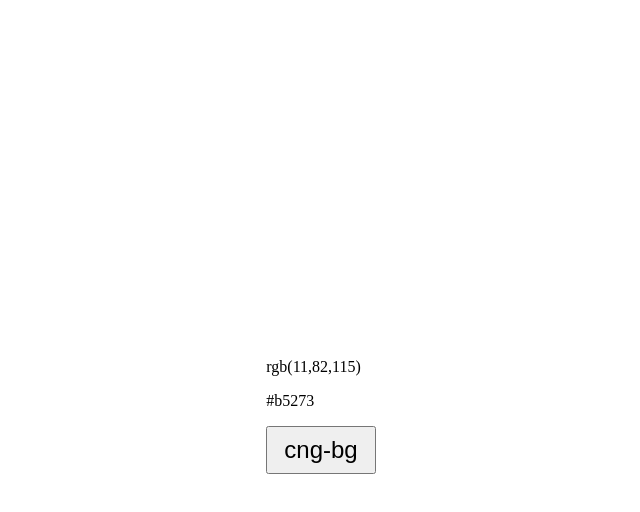
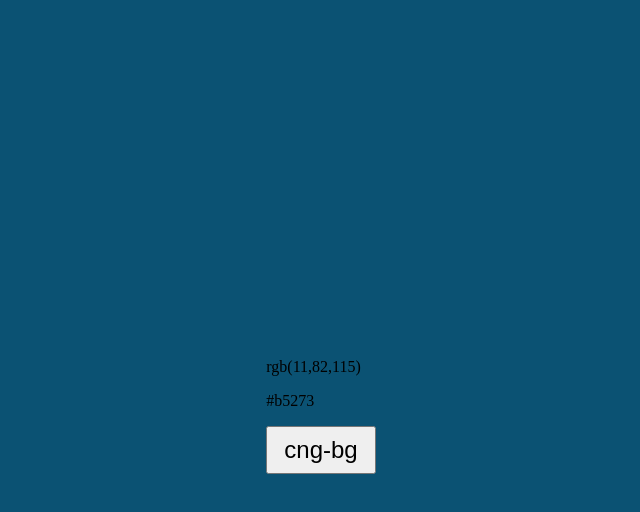
Before and after one commit to Abed-155/colors-app, a plain HTML site: page index.html in a window 1280 px wide. Both pictures are taken after a click on the button "cng-bg". Shown: the whole page, without its empty margins (327-967 px from the left). Drawn offline with Linux system fonts and the light colour scheme.

Commit message:
update files seperate

```diff
--- /dev/null
+++ b/colorHex.js
@@ -0,0 +1,9 @@
+function colorHEX({red,green,blue}) {
+    const r = red.toString(16)
+    const g = green.toString(16)
+    const b = blue.toString(16)
+
+    return `#${r}${g}${b}`
+}
+
+export default colorHEX
--- /dev/null
+++ b/colorRgb.js
@@ -0,0 +1,5 @@
+function colorRGB({red,green,blue}) {
+    return `rgb(${red},${green},${blue})`
+}
+
+export default colorRGB
--- /dev/null
+++ b/decimalColorCode.js
@@ -0,0 +1,12 @@
+function decimalColorCode() {
+    const red = Math.floor(Math.random() * 255)
+    const green = Math.floor(Math.random() * 255)
+    const blue = Math.floor(Math.random() * 255)
+    return {
+        red,
+        green,
+        blue
+    }
+}
+
+export default decimalColorCode
--- a/index.html
+++ b/index.html
@@ -17,6 +17,6 @@
     </div>
 
 
-    <script src="main.js"></script>
+    <script type="module" src="main.js"></script>
 </body>
 </html>
--- a/main.js
+++ b/main.js
@@ -1,3 +1,7 @@
+import decimalColorCode from "./decimalColorCode.js"
+import colorRGB from "./colorRgb.js"
+import colorHEX from "./colorHex.js"
+
 const cngBtn = document.querySelector('#cng-btn')
 const rgbCode = document.querySelector('.rgb-code')
 const hexCode = document.querySelector('.hex-code')
@@ -5,36 +9,7 @@ const hexCode = document.querySelector('.hex-code')
 
 cngBtn.addEventListener('click', () => {
     const color = decimalColorCode()
-    document.body.style.backgroundColor = colorHEX(color)
+    document.body.style.backgroundColor = colorRGB(color)
     rgbCode.innerHTML = colorRGB(color)
     hexCode.innerHTML=colorHEX(color)
 })
-
-
-//generate decimal color code
-function decimalColorCode() {
-    const red = Math.floor(Math.random() * 255)
-    const green = Math.floor(Math.random() * 255)
-    const blue = Math.floor(Math.random() * 255)
-    return {
-        red,
-        green,
-        blue
-    }
-}
-
-
-//generate RGB color
-function colorRGB({red,green,blue}) {
-    return `rgb(${red},${green},${blue})`
-}
-
-
-//generate HEX color
-function colorHEX({red,green,blue}) {
-    const r = red.toString(16)
-    const g = green.toString(16)
-    const b = blue.toString(16)
-
-    return `#${r}${g}${b}`
-}
```
